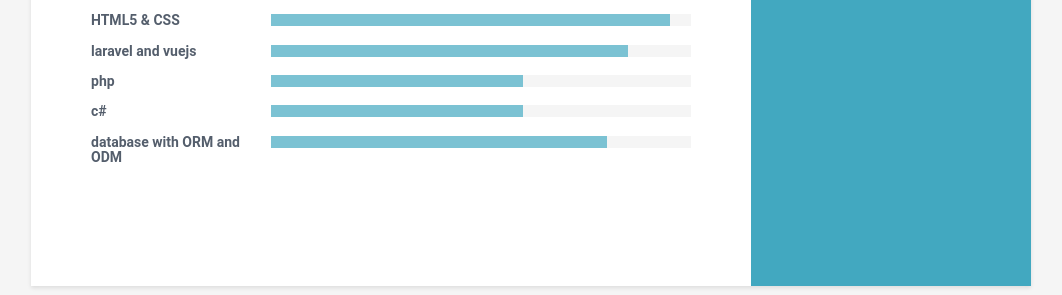
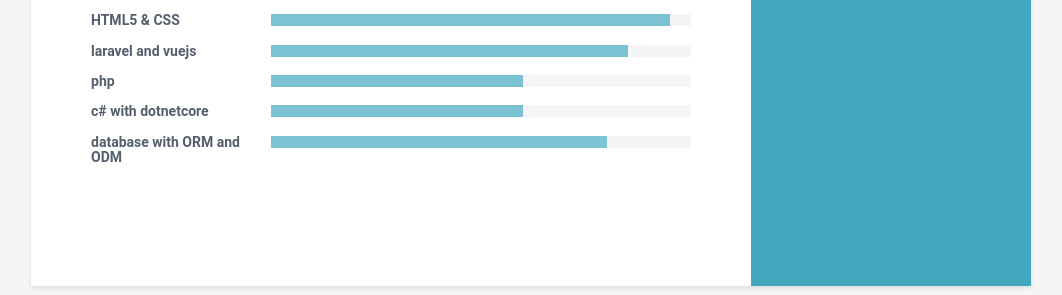
Before and after one commit to chan18/chandrakanth, a Jekyll site: the page built from index.html, in a window 1280 px wide. Shown: the part 2015-2310 px from the top of the page, without its empty margins (109-1171 px from the left). Built offline with Jekyll 4.4.1, drawn with Linux system fonts in a browser that asks for light colours.

Commit message:
added c# and dotnetcor

```diff
--- a/_data/data.yml
+++ b/_data/data.yml
@@ -138,7 +138,7 @@
       - name: php
         level: 60%
 
-      - name: c#
+      - name: c# with dotnetcore
         level: 60%
 
       - name: database with ORM and ODM
```
